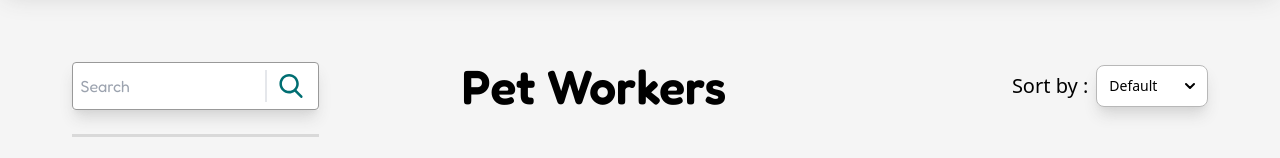
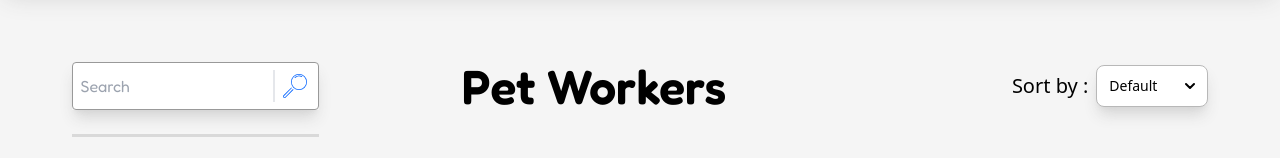
Before and after one commit to AhmedZahran15/Pety---Pet-Care, a React (Vite) app: page /services in a window 1280 px wide. Shown: the part 635-793 px from the top of the page. Built offline with nearby package versions, Linux system fonts and the light colour scheme; no server answers; what react-geocode would draw is missing.

Commit message:
refactor: Improve search functionality with SearchIcon component

```diff
--- a/src/components/SearchBar.jsx
+++ b/src/components/SearchBar.jsx
@@ -1,6 +1,7 @@
 import { useSearchParams } from "react-router-dom";
 import { debounce } from "lodash";
 import PropTypes from "prop-types";
+import SearchIcon from "../assets/SearchIcon";
 function SearchBar({ name }) {
   const [filterParams, setFilterParams] = useSearchParams();
   const handleSearchChange = debounce((e) => {
@@ -29,21 +30,7 @@ function SearchBar({ name }) {
         type="button"
         className=" absolute right-1 top-2 flex cursor-default items-center justify-center border-l-2"
       >
-        <svg
-          className="mx-2 h-8 w-8 py-1"
-          xmlns="http://www.w3.org/2000/svg"
-          xmlnsXlink="http://www.w3.org/1999/xlink"
-          version="1.1"
-          fill="#006e72"
-          x="0px"
-          y="0px"
-          viewBox="0 0 56.966 56.966"
-          xmlSpace="preserve"
-          width="512px"
-          height="512px"
-        >
-          <path d="M55.146,51.887L41.588,37.786c3.486-4.144,5.396-9.358,5.396-14.786c0-12.682-10.318-23-23-23s-23,10.318-23,23  s10.318,23,23,23c4.761,0,9.298-1.436,13.177-4.162l13.661,14.208c0.571,0.593,1.339,0.92,2.162,0.92  c0.779,0,1.518-0.297,2.079-0.837C56.255,54.982,56.293,53.08,55.146,51.887z M23.984,6c9.374,0,17,7.626,17,17s-7.626,17-17,17  s-17-7.626-17-17S14.61,6,23.984,6z" />
-        </svg>
+        <SearchIcon className="mx-1 h-8 w-8 fill-[#0866FF] py-1" />
       </button>
     </div>
   );
```
